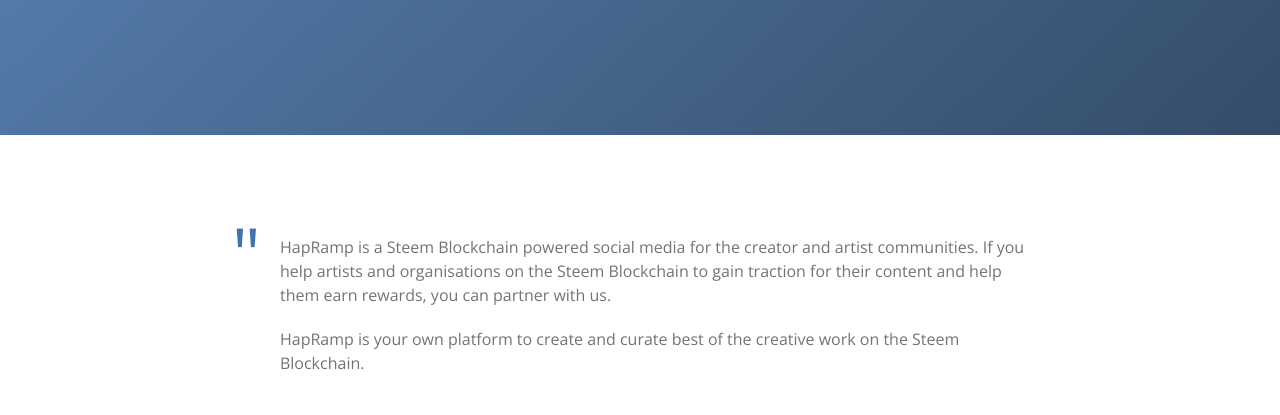
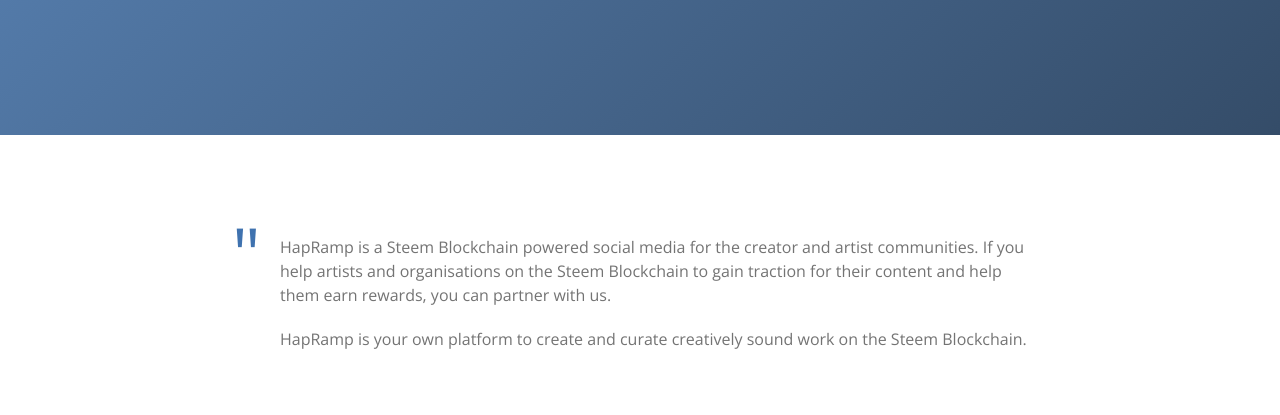
Before and after one commit to hapramp/hapramp-1117, a plain HTML site: page partnership.html in a window 1280 px wide. Shown: the part 385-800 px from the top of the page. Drawn offline with nearby package versions, Linux system fonts and the light colour scheme; a web font is replaced by a local one.

Commit message:
Fix grammatical error

```diff
--- a/partnership.html
+++ b/partnership.html
@@ -127,7 +127,7 @@
                     </p>
 
                     <p>
-                        HapRamp is your own platform to create and curate best of the creative work on the Steem Blockchain.
+                        HapRamp is your own platform to create and curate creatively sound work on the Steem Blockchain.
                     </p>
                 </div>
             </div>
```
